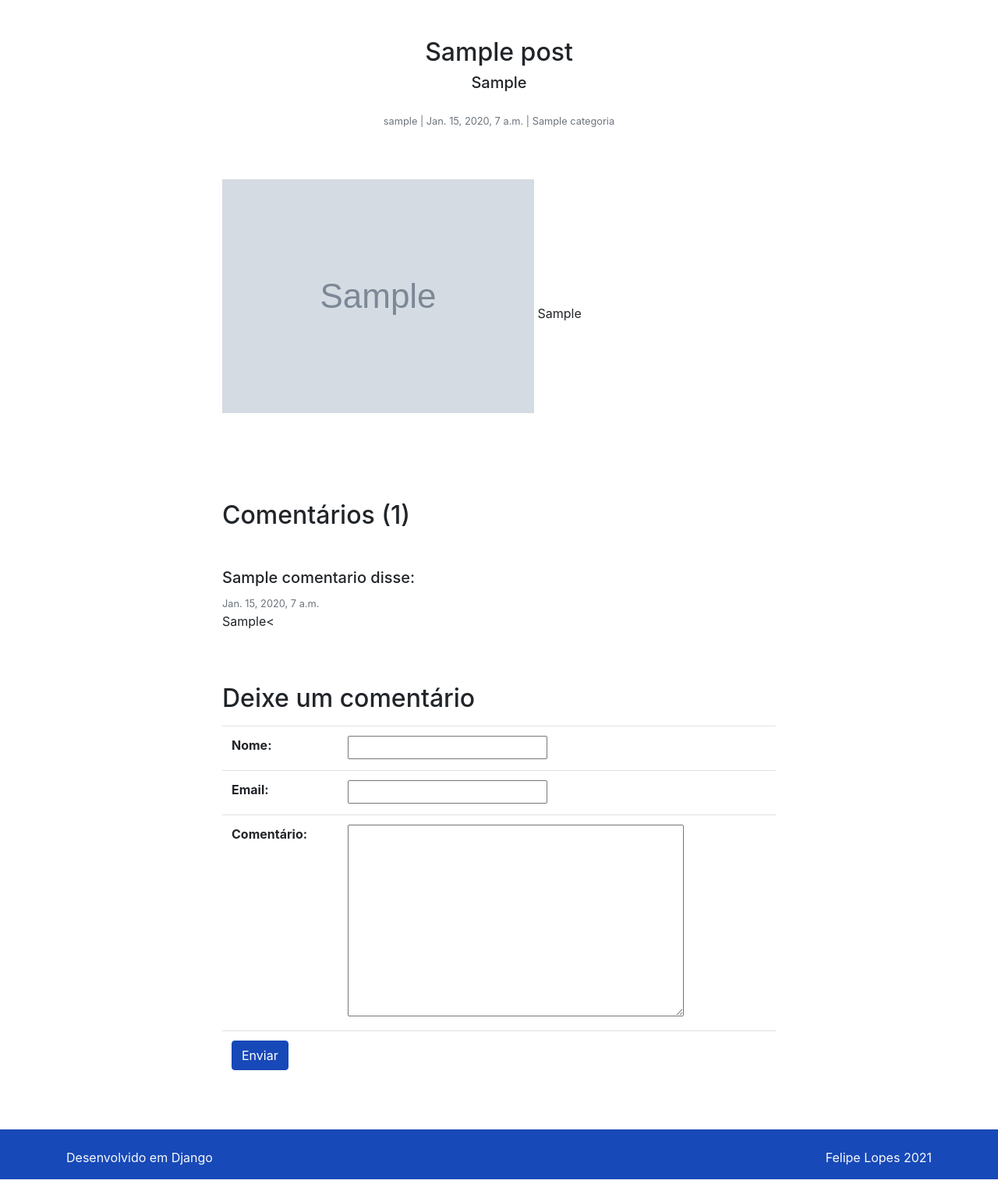
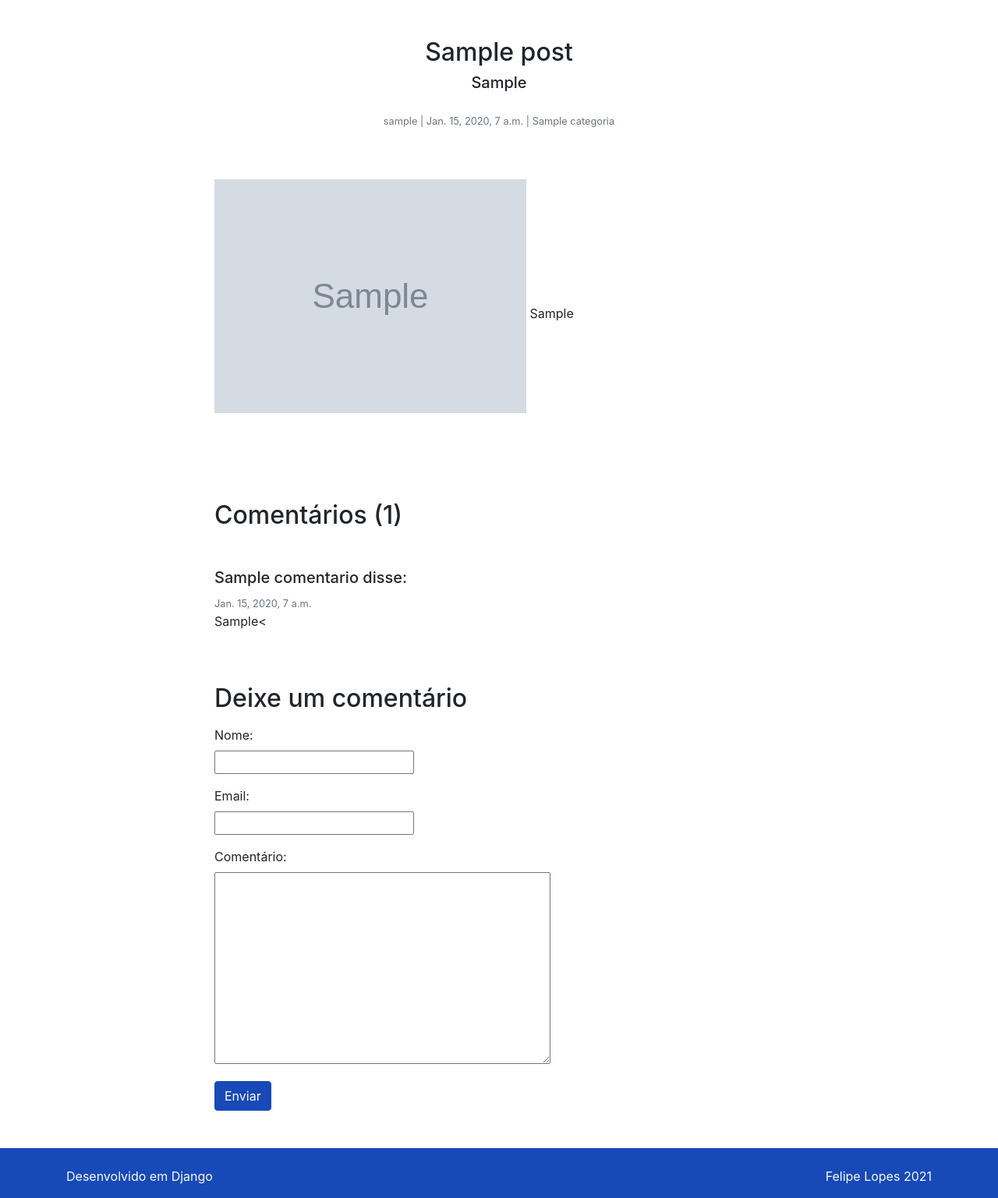
Before and after one commit to Felipe-007/Blog, a Django app: page /post/1 in a window 1280 px wide. Shown: the part 56-1593 px from the top of the page at 78% size. Before the commit the page ends 1569 px from the top, so only its background shows below. Run offline with Django 3.2, Linux system fonts and the light colour scheme; tables that the repository leaves empty hold one stand-in row (values such as "Sample post"); grey boxes marked "Sample" are stand-in pictures; some libraries are stand-ins or nearby versions.

Commit message:
C7 - Form detalhes fields, css

```diff
--- a/posts/templates/posts/post_detalhes.html
+++ b/posts/templates/posts/post_detalhes.html
@@ -4,7 +4,7 @@
 
 {% block conteudo %}
 <!-- POST -->
-<div class="container">
+
 <div class="row pt-5">
     <div class="col-xl"></div>
     <div class="col-xl-8 text-center">
@@ -57,22 +57,27 @@
 
         <form method="POST" action="#envia_comentario">
             {% csrf_token %}
-                <table class="table">
-                    {{ form }}
-                    <tr>
-                        <td colspan="2">
+
+            {% for hidden_field in form.hidden_fields %}
+            {{ hidden_field }}
+            {% endfor %}
+
+            {% for visible_field in form.visible_fields %}
+            <div class="form-group">
+                {{ visible_field.label_tag }} <br>
+                {{ visible_field }}
+                {{ visible_field.errors }}
+            </div>
+            {% endfor %}
+
             {% include 'parciais/_messages.html' %}
-                            <input id="envia_comentario" type="submit" class="btn btn-primary"
-                                   value="Enviar">
-                        </td>
-                    </tr>
-                </table>
+            <input id="envia_comentario" type="submit" class="btn btn-primary" value="Enviar">
         </form>
 
 
     </div>
     <div class="col-xl"></div>
 </div>
-</div>
+
 <!-- POST -->
 {% endblock %}
--- a/static/vendor/bootstrap/css/theme_1564087106285.css
+++ b/static/vendor/bootstrap/css/theme_1564087106285.css
@@ -54,3 +54,6 @@ ul.errorlist li {
     }
 }
 */
+.form-group textarea {
+    width: 100%;
+}
```
Lines whose indentation alone changed are shown as unchanged.
